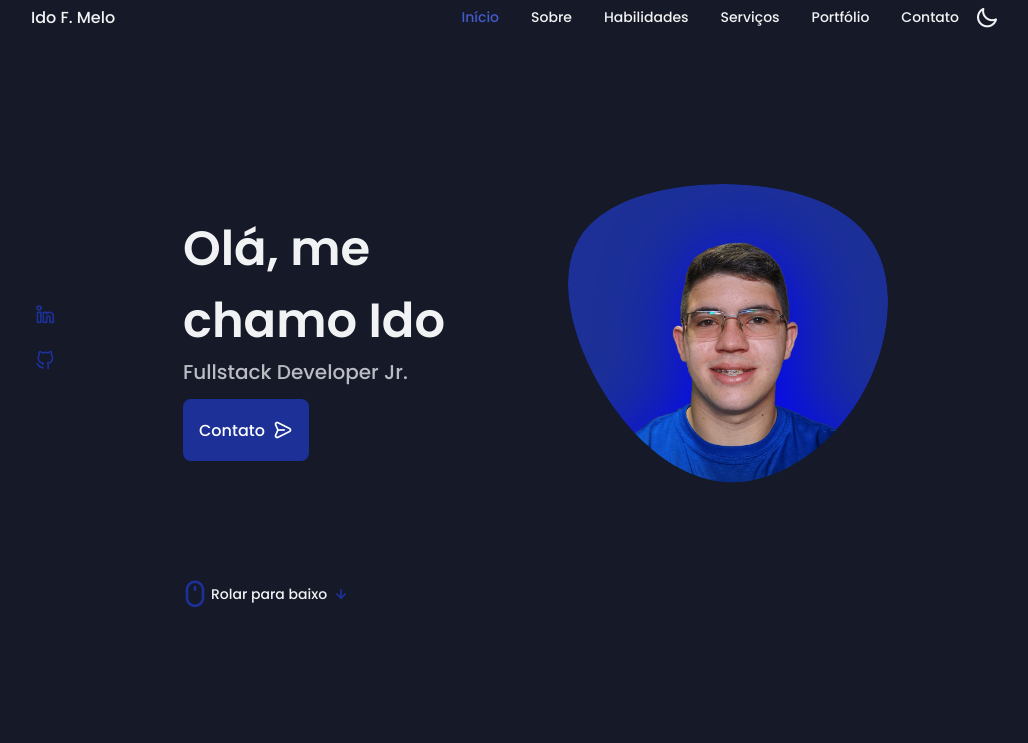
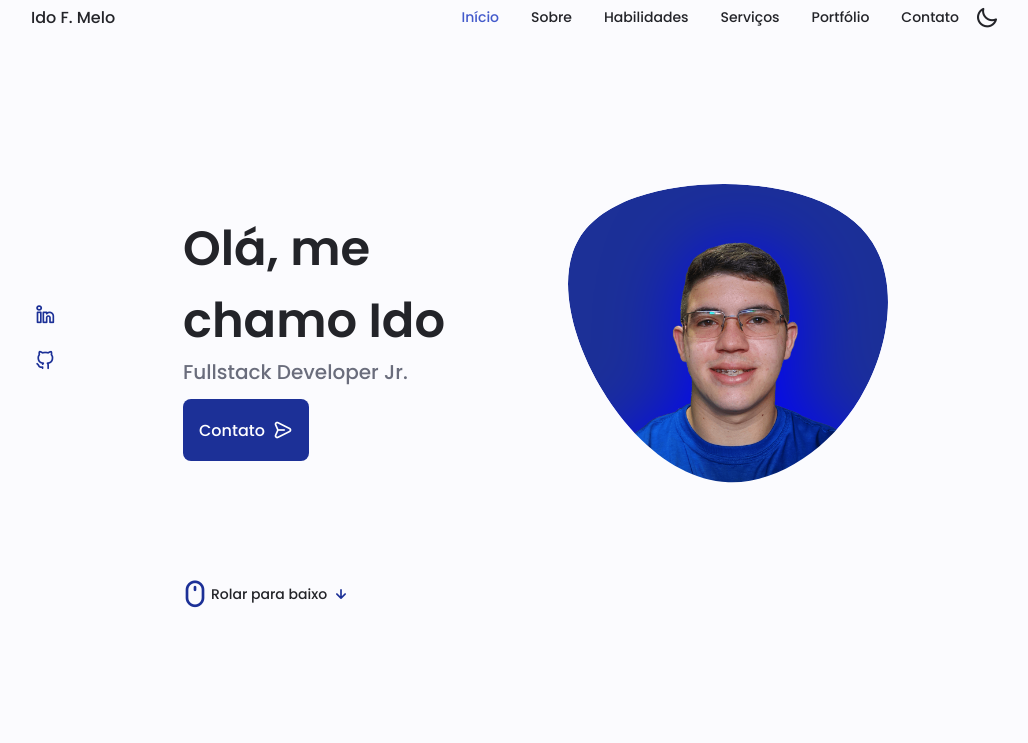
Before and after one commit to idomelo/idomelo.github.io, a plain HTML site: page index.html in a window 1280 px wide. Both pictures are taken after a click on the icon 1112 px from the left and 17 px from the top of the page. Shown: the top 743 px of the page, without its empty margins (125-1153 px from the left). Drawn offline with nearby package versions, Linux system fonts and the light colour scheme.

Commit message:
aprimorando dark mode

```diff
--- a/assets/css/styles.css
+++ b/assets/css/styles.css
@@ -10,19 +10,19 @@
     /* Change favorite color */
     --hue-color: 230; /*Purple 250 - Green 142 - Blue 230 - Pink 340*/
 
-    /* HSL color mode */
+    /* HSL color mode (dark)*/
     --first-color: hsl(var(--hue-color), 69%, 35%);
-    --first-color-second: hsl(var(--hue-color), 69%, 35%);
+    --first-color-second: hsl(var(--hue-color), 30%, 8%);
     --first-color-alt: hsl(var(--hue-color), 57%, 53%);
     --first-color-lighter: hsl(var(--hue-color), 92%, 85%);
-    --title-color: hsl(var(--hue-color), 8%, 15%);
-    --text-color-base: hsl(var(--hue-color), 8%, 45%);
+    --title-color: hsl(var(--hue-color), 8%, 95%);
+    --text-color-base: hsl(var(--hue-color), 8%, 75%);
     --text-color-light: hsl(var(--hue-color), 8%, 65%);
-    --input-color: hsl(var(--hue-color), 70%, 96%);
-    --body-color: hsl(var(--hue-color), 60%, 99%);
-    --container-color: #FFF;
-    --scroll-bar-color: hsl(var(--hue-color), 12%, 90%);
-    --scroll-thumb-color: hsl(var(--hue-color), 12%, 80%);
+    --input-color: hsl(var(--hue-color), 29%, 16%);
+    --body-color: hsl(var(--hue-color), 28%, 12%);
+    --container-color: hsl(var(--hue-color), 29%, 16%);
+    --scroll-bar-color: hsl(var(--hue-color), 12%, 48%);
+    --scroll-thumb-color: hsl(var(--hue-color), 12%, 36%);
 
     /*========== Font and typography ==========*/
     --body-font: 'Poppins', sans-serif;
@@ -70,19 +70,17 @@
     }
 }
 
-/*========== Variables Dark theme ==========*/
+/*========== Variables Light theme ==========*/
 
-body.dark-theme {
-    /* HSL color mode */
-
-    --first-color-second: hsl(var(--hue-color), 30%, 8%);
-    --title-color: hsl(var(--hue-color), 8%, 95%);
-    --text-color-base: hsl(var(--hue-color), 8%, 75%);
-    --input-color: hsl(var(--hue-color), 29%, 16%);
-    --body-color: hsl(var(--hue-color), 28%, 12%);
-    --container-color: hsl(var(--hue-color), 29%, 16%);
-    --scroll-bar-color: hsl(var(--hue-color), 12%, 48%);
-    --scroll-thumb-color: hsl(var(--hue-color), 12%, 36%);
+body.light-theme {
+    --first-color-second: hsl(var(--hue-color), 69%, 35%);
+    --title-color: hsl(var(--hue-color), 8%, 15%);
+    --text-color-base: hsl(var(--hue-color), 8%, 45%);
+    --input-color: hsl(var(--hue-color), 70%, 96%);
+    --body-color: hsl(var(--hue-color), 60%, 99%);
+    --container-color: #FFF;
+    --scroll-bar-color: hsl(var(--hue-color), 12%, 90%);
+    --scroll-thumb-color: hsl(var(--hue-color), 12%, 80%);
 }
 
 
@@ -125,7 +123,7 @@ body {
     font-size: var(--normal-font-size);
     background-color: var(--body-color);
     color: var(--text-color-base);
-    transition: 400ms; /* For change-theme animation */
+    transition: 50ms; /* For change-theme animation */
 }
 
 h1,h2,h3,h4 {
@@ -190,7 +188,7 @@ header {
     left: 0;
     z-index: var(--z-fixed);
     background-color: var(--body-color);
-    transition: 500ms; /* For change-theme animation */
+    transition: 50ms; /* For change-theme animation */
 }
 
 /*==================== NAV ====================*/
@@ -207,7 +205,7 @@ header {
 .nav__toggle {
     color: var(--title-color);
     font-weight: var(--font-medium);
-    transition: 400ms;
+    transition: 50ms;
 }
 
 .nav__logo:hover {
--- a/assets/js/main.js
+++ b/assets/js/main.js
@@ -1,3 +1,34 @@
+/*==================== DARK/LIGHT THEME EVENTS ====================*/
+
+const selectedTheme = localStorage.getItem('selected-theme')
+const themeButton = document.getElementById('theme-button')
+const lightTheme = 'light-theme'
+const iconSun = 'uil-sun'
+const iconMoon = 'uil-moon'
+
+const enableLightTheme = () => {
+    // 1. Add the class to the body
+    document.body.classList.add(lightTheme)
+    // 2. Update lightMode in localStorage
+    localStorage.setItem('selected-theme', 'light')
+    // 3. Update lightMode icon
+    themeButton.classList.remove(iconSun)
+    themeButton.classList.add(iconMoon)
+}
+if (selectedTheme === 'light') {
+    enableLightTheme()
+}
+
+const disableLightTheme = () => {
+  // 1. Remove the class from the body
+  document.body.classList.remove(lightTheme)
+  // 2. Update lightMode in localStorage
+  localStorage.setItem('selected-theme', 'dark')
+  // 3. Update lightMode icon
+  themeButton.classList.remove(iconMoon)
+  themeButton.classList.add(iconSun)
+}
+
 /*==================== SCROLL REVEAL ANIMATION ====================*/
 
 const sr = ScrollReveal({
@@ -12,18 +43,7 @@ sr.reveal(`.home__img`)
 sr.reveal(`.home__data`, {delay: 700})
 sr.reveal(`.home__social, .home__scroll`, {delay: 900, origin: 'bottom'})
 
-/*==================== DARK/LIGHT THEME EVENTS ====================*/
-
-const themeButton = document.getElementById('theme-button')
-
-const disableDarkTheme = () => {
-  // 1. Remove the class from the body
-  document.body.classList.remove(darkTheme)
-  // 2. Update darkMode in localStorage
-  localStorage.setItem('selected-theme', 'light')
-  // 3. Update darkMode icon
-  themeButton.classList.add(iconTheme)
-}
+/*==================== DARK/LIGHT BUTTON EVENTS ====================*/
 
 // When someone clicks the button
 themeButton.addEventListener('click', () => {
@@ -31,11 +51,11 @@ themeButton.addEventListener('click', () => {
     const selectedTheme = localStorage.getItem('selected-theme')
 
     // if it not current enabled, enable it
-  if (selectedTheme !== 'dark') {
-    enableDarkTheme()
+    if (selectedTheme !== 'light') {
+      enableLightTheme()
     // if it has been enabled, turn it off
     } else {
-    disableDarkTheme()
+      disableLightTheme()
     }
 })
 
--- a/index.html
+++ b/index.html
@@ -32,24 +32,6 @@
         <title>Ido | Portfolio</title>
     </head>
     <body>
-        <!-- ======== Search for dark theme on localstorage and apply ======== -->
-        <script>
-            const selectedTheme = localStorage.getItem('selected-theme')
-            const darkTheme = 'dark-theme'
-            const iconTheme = 'uil-sun'
-            const enableDarkTheme = () => {
-                // 1. Add the class to the body
-                document.body.classList.add(darkTheme)
-                // 2. Update darkMode in localStorage
-                localStorage.setItem('selected-theme', 'dark')
-                // 3. Update darkMode icon
-                themeButton.classList.remove(iconTheme)
-            }
-            if (selectedTheme === 'dark') {
-                enableDarkTheme()
-            }
-        </script>
-
         <!--==================== HEADER ====================-->
         <header class="header" id="header">
             <nav class="nav container">
@@ -93,7 +75,7 @@
 
                 <div class="nav__btns">
                     <!-- Theme change button -->
-                    <i class="uil uil-moon change-theme" id="theme-button"></i>
+                    <i class="uil uil-sun change-theme" id="theme-button"></i>
 
                     <div class="nav__toggle" id="nav-toggle">
                         <i class="uil uil-apps"></i>
```
Lines whose indentation alone changed are shown as unchanged.
